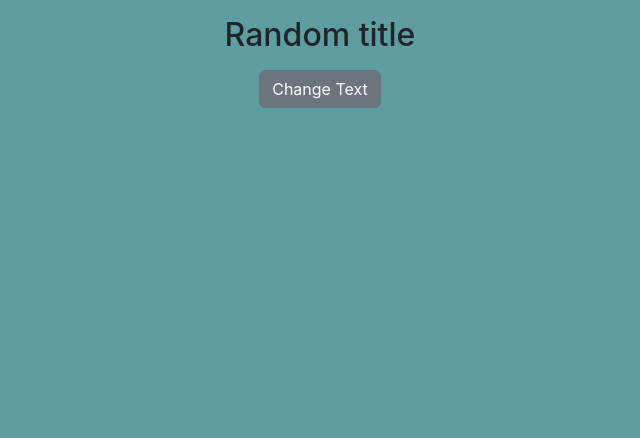
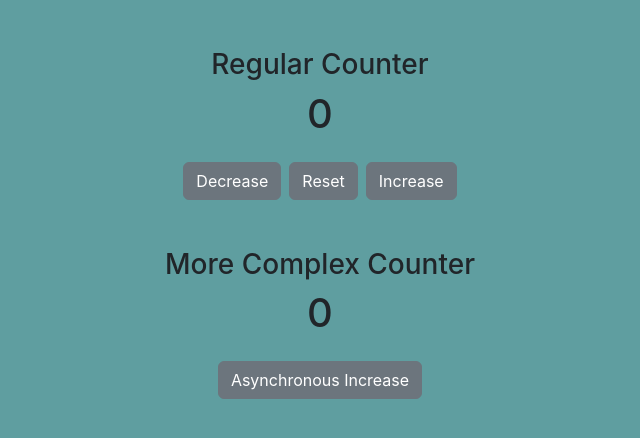
Before and after one commit to PrathamPatel010/React-Learning, a React (Create React App) app in the folder advanced/: page / in a window 1280 px wide. Shown: the top 438 px of the page, without its empty margins (320-960 px from the left). Built offline with nearby package versions, Linux system fonts and the light colour scheme.

Commit message:
hooks completed

```diff
--- a/advanced/src/App.css
+++ b/advanced/src/App.css
@@ -1,9 +1,3 @@
 body {
     background-color: cadetblue;
 }
-
-.container {
-    display: flex;
-    justify-content: center;
-    align-items: center;
-}
--- a/advanced/src/App.js
+++ b/advanced/src/App.js
@@ -1,10 +1,14 @@
 import './App.css';
 // import ErrorExample from './tutorial/01-useState/errorExample';
-import UseStateBasics from './tutorial/01-useState/useStateBasics';
+// import UseStateBasics from './tutorial/01-useState/useStateBasics';
+// import UseStateArray from './tutorial/01-useState/useStateArray';
+// import UseStateObject from './tutorial/01-useState/useStateObject';
+import UseStateCounter from './tutorial/01-useState/useStateCounter';
+
 function App() {
   return (
     <div className="App">
-      <UseStateBasics/>
+      <UseStateCounter/>
     </div>
   );
 }
--- /dev/null
+++ b/advanced/src/tutorial/01-useState/useStateArray.js
@@ -0,0 +1,31 @@
+import { React, useState} from "react";
+import data from "../../data";
+
+function UseStateArray(){
+    const [people,setPeople] = useState(data);
+    const RemoveItem = (id) => {
+        let newPeople = people.filter((person)=> person.id !== id);
+        setPeople(newPeople);
+    }
+
+    return (
+        <div className="my-5">
+            {
+                people.map((person)=>{
+                    const {name,id} = person;
+                    return (
+                        <div className="container text-center">
+                            <h2>Id:{id}     Name:{name}</h2>
+                            <button className="btn-primary" onClick={()=>RemoveItem(id)}>Delete</button>
+                        </div>
+                    )
+                })
+            }
+            <div className="text-center">
+                <button className="btn btn-danger" onClick={()=>setPeople([])}>Clear All Items</button>
+            </div>
+        </div>
+    )
+}
+
+export default UseStateArray;
--- /dev/null
+++ b/advanced/src/tutorial/01-useState/useStateCounter.js
@@ -0,0 +1,44 @@
+import { React, useState } from "react";
+
+function UseStateCounter(){
+    const [counter,setCounter] = useState(0);
+    function increaseComplex(){
+        setTimeout(()=>{
+            // setCounter(counter+1)    // if we use this, we will get old value.
+            setCounter((prevCount)=>{   // this will return value from current state and we can get the correct value of counter
+                return prevCount+1;
+            })
+        },2000)
+    }
+    return (
+        <>
+            <section className="text-center my-5">
+                <h3>Regular Counter</h3>
+                <div className="container">
+                    <h1>{counter}</h1>
+                    <div className="container">
+                    </div>
+                    <div className="container my-4">
+                        <button className="btn btn-secondary mx-2" onClick={()=>setCounter(counter-1)}>Decrease</button>
+                        <button className="btn btn-secondary" onClick={()=>setCounter(0)}>Reset</button>
+                        <button className="btn btn-secondary mx-2" onClick={()=>{setCounter(counter+1)}}>Increase</button>
+                    </div>
+                </div>
+            </section>
+
+            <section className="text-center my-5">
+                <h3>More Complex Counter</h3>
+                <div className="container">
+                    <h1>{counter}</h1>
+                    <div className="container">
+                    </div>
+                    <div className="container my-4">
+                        <button className="btn btn-secondary mx-2" onClick={()=>increaseComplex()}>Asynchronous Increase</button>
+                    </div>
+                </div>
+            </section>
+        </>
+    )
+}
+
+export default UseStateCounter;
--- /dev/null
+++ b/advanced/src/tutorial/01-useState/useStateObject.js
@@ -0,0 +1,39 @@
+import { React, useState } from "react";
+
+function UseStateObject() {
+    // const [person,setPerson] = useState({
+    //     name:'Pratham',
+    //     age:20,
+    //     message:'I love you',
+    // })
+    // const changeMessage = () => {
+    //     // setPerson({message:"Hello"});
+    //     setPerson({...person,message:"Nobody loves me"});
+    // }
+
+    // another way is using multiple states
+    const [name,setName] = useState('Pratham');
+    const [age,setAge] = useState('20');
+    const [message,setMessage] = useState('Everybody loves me!');
+
+    return (
+        <>
+        <div className="container text-center mt-5">
+            <div className="container">
+                <h2>{age}</h2>
+            </div>
+            <div className="container">
+                <h2>{name}</h2>
+            </div>
+            <div className="container">
+                <h2>{message}</h2>
+            </div>
+        </div>
+        <div className="text-center">
+            <button className="btn btn-success" onClick={()=>{setAge(21);setName('Pratham');setMessage('Nobody loves me')}}>Change values</button>
+        </div>
+        </>
+    )
+}
+
+export default UseStateObject;
```
Also changed, not shown: advanced/src/data.js (added, +8 -0 lines).
